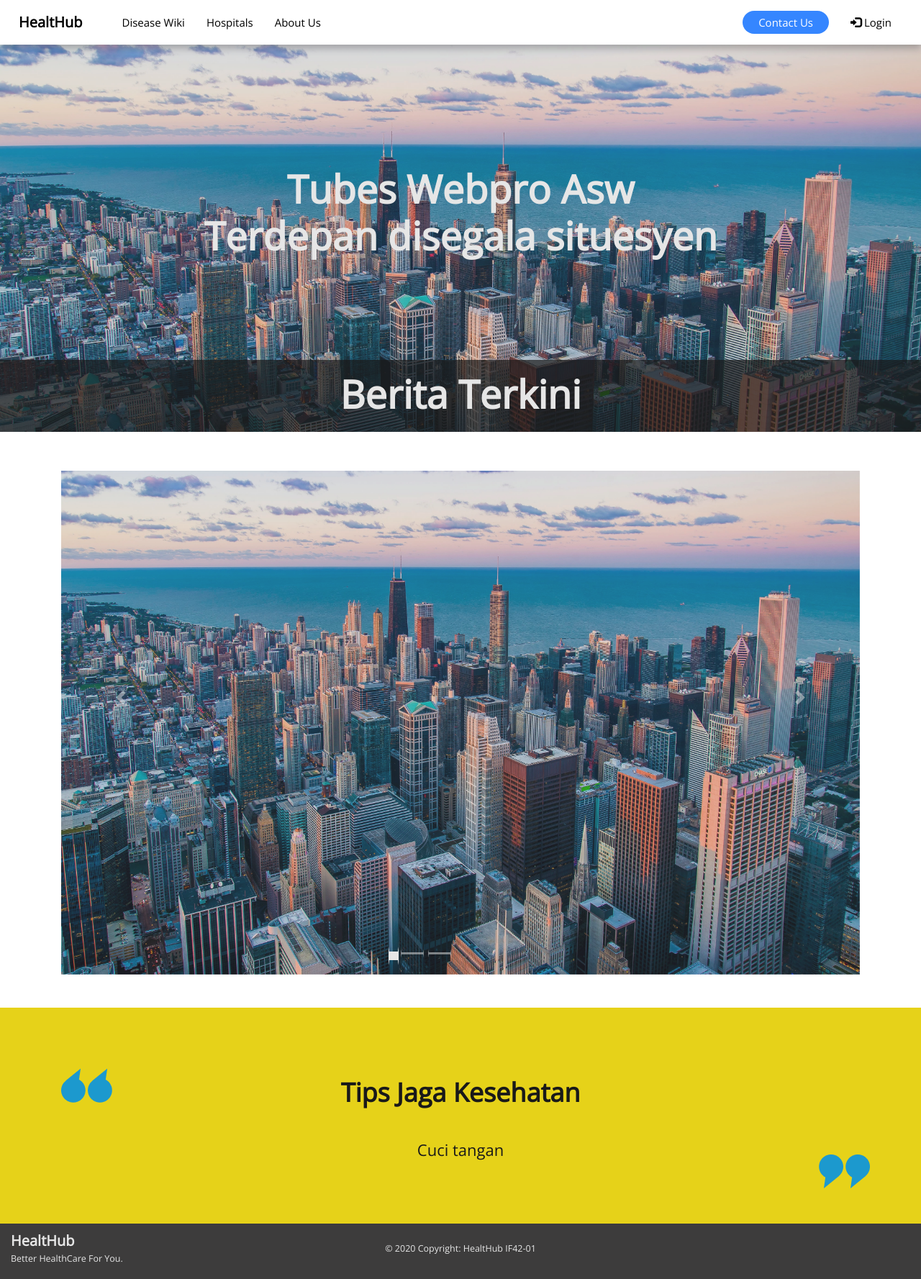
After one commit to raihanns/Tubes, a CodeIgniter app: page /tubesWEBPRO/hospital/index in a window 1280 px wide. The commit adds this page. Shown: the whole page at 72% size. Run offline with CodeIgniter, Linux system fonts and the light colour scheme; some libraries are stand-ins or nearby versions.

Commit message:
nambah halaman hospital ajinx
anjinxxxxxxxxxxxxxx

```diff
--- /dev/null
+++ b/application/controllers/hospital.php
@@ -0,0 +1,20 @@
+<?php
+defined('BASEPATH') OR exit('No direct script access allowed');
+
+class hospital extends CI_Controller {
+
+	function __construct(){
+		parent::__construct();
+		$this->load->model('Model_User');
+	}
+
+	public function index()
+	{
+		$data['title'] = 'Hospitals';
+		$this->load->view('templates/auth_header',$data);
+		$this->load->view('Hospital');
+		$this->load->view('templates/footer');
+
+	}
+}
+?>
--- /dev/null
+++ b/application/views/Hospital.php
@@ -0,0 +1,124 @@
+
+    <style>
+        #box1 {
+            position: absolute;
+            top: 50px;
+            right: 0;
+            left: 0;
+            height: 550px;
+            width: 100%;
+            background-image : url('../assets/images/home1.jpg');
+            background-size: 100% ;
+            filter: contrast(80%);
+        }
+        #box2{
+            position: absolute;
+            top: 450px;
+            right: 0;
+            left: 0;
+            height: 100px;
+            width: 100%;
+            background-color: black;
+            opacity:70%;
+        }
+        #box3{
+            position: absolute;
+            top: 1350px;
+            right: 0;
+            left: 0;
+            height: 300px;
+            width: 100%;
+            background-color: #FFE600;
+        }
+        h1{
+            font-family: Open Sans;
+            font-style: normal;
+            font-weight: bold;
+            font-size: 54px;
+            color: white;
+            text-align:center;
+
+        }
+        h2{
+            font-family: Open Sans;
+            font-style: normal;
+            font-weight: bold;
+            font-size: 36px;
+            text-align: center;
+
+            color: #000000;
+        }
+        h3{
+            font-family: Open Sans;
+            font-style: normal;
+            font-weight: normal;
+            font-size: 22px;
+            text-align: center;
+
+            color: #000000;
+        }
+        .carousel-inner img {
+            width: 100%;
+            height: 700px;
+        }
+    </style>
+
+	</head>
+
+	<body>
+    <div id="box1">
+        <div class="container">
+            <div class="row align-items-center">
+                <div id="box2"></div>
+                <div class="col-2"></div>
+                <div class="col-8">
+                    <h1 style="padding-top: 180px;">Tubes Webpro Asw Terdepan disegala situesyen</h1>
+                    <h1 style="padding-top: 150px;">Berita Terkini</h1>
+                </div>
+                <div class="col-2"></div>
+            </div>
+        </div>
+        <div class="container">
+            <div class="row align-items-center">
+                <div class="col">
+                    <div id="demo" style="padding-top:70px;" class="carousel slide" data-ride="carousel">
+                    <!-- Indicators -->
+                        <ul class="carousel-indicators">
+                            <li data-target="#demo" data-slide-to="0" class="active"></li>
+                            <li data-target="#demo" data-slide-to="1"></li>
+                            <li data-target="#demo" data-slide-to="2"></li>
+                        </ul>
+                    <!-- The slideshow -->
+                        <div class="carousel-inner">
+                            <div class="carousel-item active">
+                                <img src="../assets/images/home1.jpg" alt="Los Angeles">
+                            </div>
+                            <div class="carousel-item">
+                                <img src="../assets/images/background1.jpg" alt="Chicago">
+                            </div>
+                            <div class="carousel-item">
+                                <img src="../assets/images/background.jpg" alt="New York">
+                            </div>
+                        </div>
+                    <!-- Left and right controls -->
+                        <a class="carousel-control-prev" href="#demo" data-slide="prev">
+                        <span class="carousel-control-prev-icon"></span>
+                        </a>
+                        <a class="carousel-control-next" href="#demo" data-slide="next">
+                        <span class="carousel-control-next-icon"></span>
+                        </a>
+                    </div>
+                </div>
+            </div>
+            <div class="row align-items-center">
+                <div id="box3"></div>
+                    <div class="col-2"><img src="../assets/images/kutip1.png"></div>
+                    <div class="col-8">
+                        <h2 style="padding-top: 100px;">Tips Jaga Kesehatan</h2>
+                        <h3 style="padding-top: 10px;">Cuci tangan</h3>
+                    </div>
+                <div class="col-2"><img style="padding-top:250px; padding-left:100px;" src="../assets/images/kutip2.png"></div>
+            </div>
+        </div>
+	</body>
+</html>
--- a/application/views/templates/auth_header.php
+++ b/application/views/templates/auth_header.php
@@ -30,7 +30,7 @@
 						<li><a href="#">Bakteri</a></li>
 					</ul>
 				</li>
-				<li><a href="#">Hospitals</a></li>
+				<li><a href="<?php echo base_url('hospital/index') ?>">Hospitals</a></li>
 				<li><a href="<?php echo base_url('about/index') ?>">About Us</a></li>
 			</ul>
 			<ul class="nav navbar-nav ml-auto">
```
